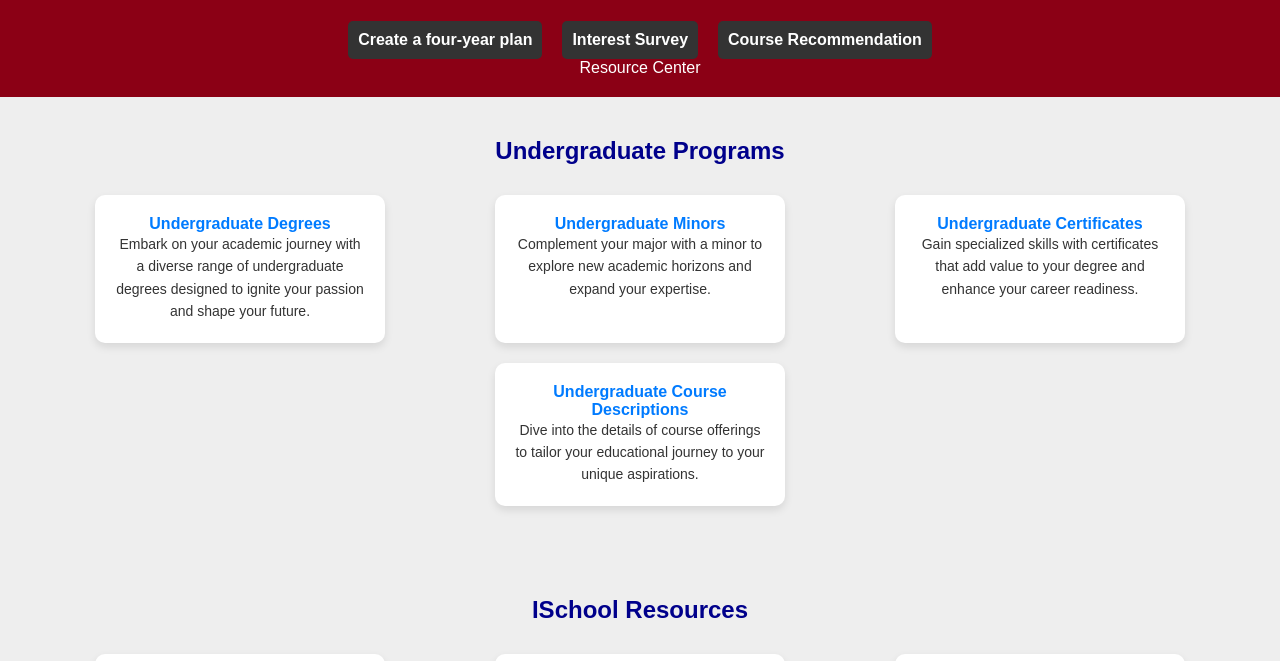
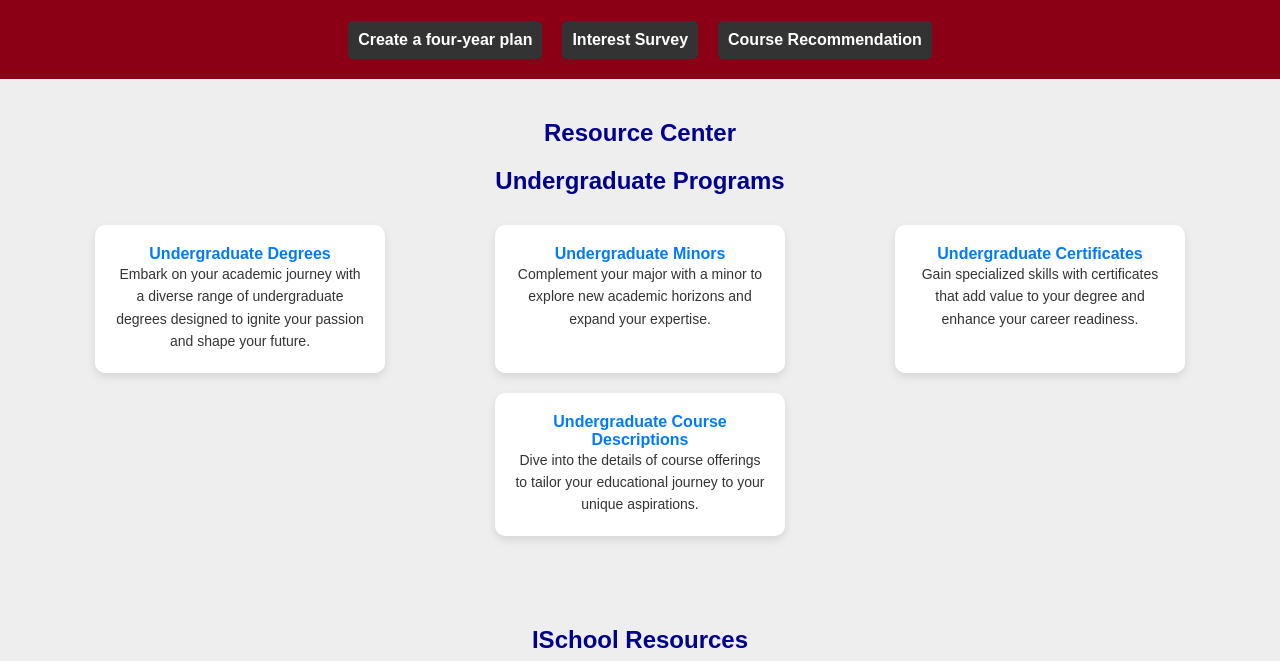
Before and after one commit to rachelS485/ISTA-498-Capstone-Final, a website: page public/resourcelinks.html in a window 1280 px wide. Shown: the part 73-734 px from the top of the page. Drawn offline with Linux system fonts and the light colour scheme.

Commit message:
resource page updated

```diff
--- a/public/resourcelinks.html
+++ b/public/resourcelinks.html
@@ -105,10 +105,10 @@
         <div class="square"> <a href="interestsurvey.html">Interest Survey</a></div>
         <div class="square"> <a href="courserecomendation.html">Course Recommendation</a></div>
     </div>
-    <p>Resource Center</p>
 </div>
 
 <div class="main">
+    <h2>Resource Center</h2>
     <h2>Undergraduate Programs</h2>
     <div class="card-container">
         <div class="card">
```
